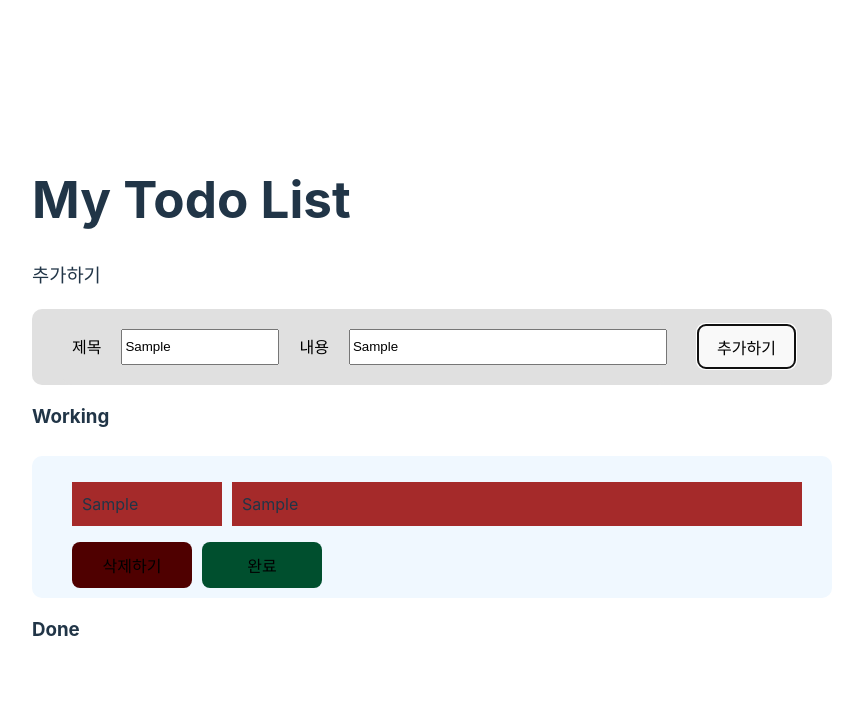
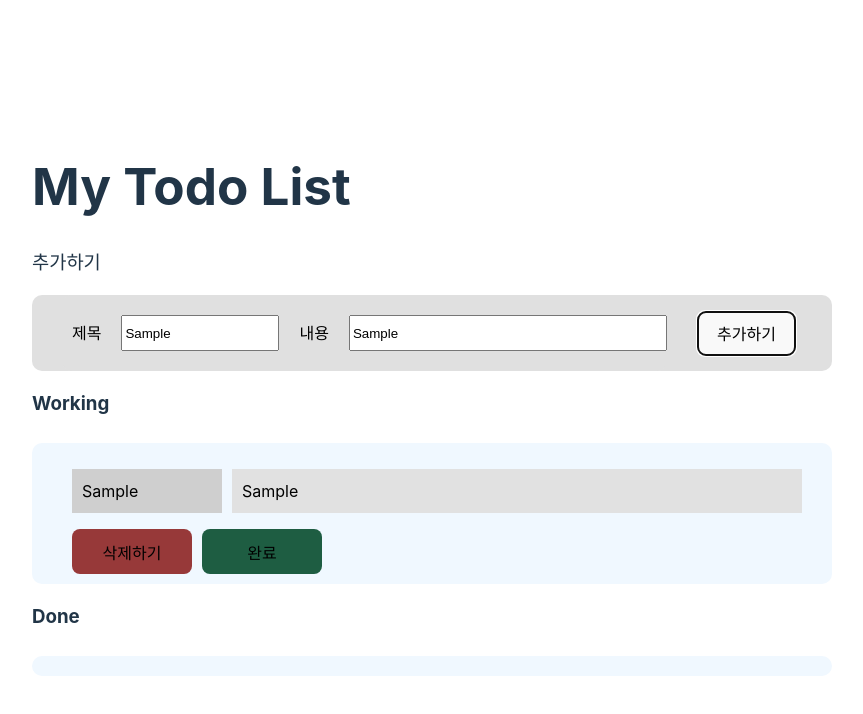
Before and after one commit to sobbingtofu/individualPrjToDoList, a React (Vite) app: page / in a window 1280 px wide. Both pictures are taken after typing "Sample", "Sample" into the empty fields and a click on the button "추가하기". Shown: the top 714 px of the page, without its empty margins (208-1071 px from the left). Built offline with nearby package versions, Linux system fonts and the light colour scheme.

Commit message:
update: 컴포넌트 분리 완료

```diff
--- /dev/null
+++ b/src/AddSection.jsx
@@ -0,0 +1,42 @@
+/* eslint-disable react/prop-types */
+import { useState } from 'react'
+import './App.css'
+
+const AddSection = ({todoList, setTodoList}) => {
+    // 사용자가 input하는 정보가 담기는 state들 생성
+    const [inputTitle, setInputTitle] = useState("");
+    const [inputContent, setInputContent] = useState("");
+
+
+    // 추가하기 버튼 누르면 실행될 함수
+    // 사용자가 input한 정보를 새로운 todo 객체로 만들고, 이를 todoList 배열에 저장
+    const addTodo = () => {
+    const newTodo = {
+      // id: todoList.length+1, 중복 이슈 발생
+      id: Date.now(),
+      title: inputTitle,
+      content: inputContent,
+      isDone: false
+    };
+    setTodoList([...todoList, newTodo])
+  }
+
+    return (
+    <>
+    <h3>추가하기</h3>
+    <section className='add-section'>
+        <section className='inputs'>
+            <p className='input-label-title'>제목</p>
+            <input className='input-title' id='input-title' value = {inputTitle}
+            onChange={(e) => {setInputTitle(e.target.value);}}/>
+            <p className='input-label-content'>내용</p>
+            <input className='input-content' id='input-content' value = {inputContent}
+            onChange={(e) => {setInputContent(e.target.value)}}/>
+        </section>
+        <button className='add-button' id='add-button' onClick={addTodo}>추가하기</button>
+      </section>
+    </>
+  )
+}
+
+export default AddSection
--- a/src/App.css
+++ b/src/App.css
@@ -52,15 +52,6 @@ body {
   align-items: center;
 }
 
-.todo-list-section {
-  margin-top: 25px;
-  border-width: 2px;
-  border-color: aliceblue;
-  padding: 10px;
-  border-radius: 10px;
-  background-color: aliceblue;
-}
-
 .todo-text-section {
   display: flex;
   flex-direction: row;
@@ -71,13 +62,15 @@ body {
 
 .todo-title, .done-title {
   padding:10px;
-  background-color: brown;
+  background-color: rgb(207, 207, 207);
+  color:black;
   width: 130px;
 }
 
 .todo-content, .done-content {
   padding:10px;
-  background-color: brown;
+  background-color: rgb(225, 225, 225);
+  color:black;
   width: 550px;
 }
 
@@ -91,10 +84,5 @@ body {
 
 .delete-btn {
   width: 120px;
-  background-color: rgb(79, 0, 0);
+  background-color: rgb(151, 57, 57);
 }
-
-.complete-btn {
-  width: 120px;
-  background-color: rgb(0, 79, 46);
-}
--- a/src/App.jsx
+++ b/src/App.jsx
@@ -1,111 +1,20 @@
 import { useState } from 'react'
 import './App.css'
+
+import AddSection from './AddSection';
+import WorkingSection from './WorkingSection';
+import DoneSection from './DoneSection';
 
 const App = () => {
   // todo 객체들이 저장되는 배열 todoList 생성
   const [todoList, setTodoList] = useState([]);
 
-  // 사용자가 input하는 정보가 담기는 state들 생성
-  const [inputTitle, setInputTitle] = useState("");
-  const [inputContent, setInputContent] = useState("");
-
-  // 추가하기 버튼 누르면 실행될 함수
-  // 사용자가 input한 정보를 새로운 todo 객체로 만들고, 이를 todoList 배열에 저장
-  const addTodo = () => {
-    const newTodo = {
-      // id: todoList.length+1, 중복 이슈 발생
-      id: Date.now(),
-      title: inputTitle,
-      content: inputContent,
-      isDone: false
-    };
-    setTodoList([...todoList, newTodo])
-  }
-  // 삭제하기 버튼 누르면 실행될 함수
-  // 버튼 눌린 대상과 id가 같은 todo를 todoList에서 삭제한 deletedTodoList를 TodoList로 재설정해줌
-  const deleteTodo = (e) => {
-    const deletedTodoList = todoList.filter((todo) => {
-      return (parseInt(todo.id) !== parseInt(e.target.id));
-    })
-    setTodoList(deletedTodoList);
-  }
-  // 완료 버튼 누르면 실행될 함수
-  // 버튼 눌린 대상과 id가 같은 todo 객체의 isDone 속성을 true로 바꿔 Done 섹션에 표기되도록 함
-  const setToDone = (e) => {
-    console.log(e.target.id);
-    todoList.forEach((todo) => {
-      if(todo.id === parseInt(e.target.id)) {
-        todo.isDone = true;
-      }
-    })
-    setTodoList([...todoList]);
-  }
-
-  // 취소 버튼 누르면 실행될 함수
-  // 버튼 눌린 대상과 id가 같은 todo 객체의 isDone 속성을 false 바꿔 Working 섹션에 표기되도록 함
-  const setToUndone = (e) => {
-    console.log(e.target.id);
-    todoList.forEach((todo) => {
-      if(todo.id === parseInt(e.target.id)) {
-        todo.isDone = false;
-      }
-    })
-    setTodoList([...todoList]);
-  }
-
   return (
     <>
     <h1>My Todo List</h1>
-    <h3>추가하기</h3>
-      <section className='add-section'>
-        <section className='inputs'>
-          <p className='input-label-title'>제목</p>
-          <input className='input-title' id='input-title' value = {inputTitle}
-            onChange={(e) => {setInputTitle(e.target.value);}}/>
-          <p className='input-label-content'>내용</p>
-          <input className='input-content' id='input-content' value = {inputContent}
-            onChange={(e) => {setInputContent(e.target.value)}}/>
-        </section>
-        <button className='add-button' id='add-button' onClick={addTodo}>추가하기</button>
-      </section>
-      <h3>Working</h3>
-      <section className='todo-list-section'>
-        {todoList.map((todo) => {
-          if(todo.isDone === false) {
-            return (
-              // eslint-disable-next-line react/jsx-key
-              <section className='todo-section' id={todo.id}>
-                <section className='todo-text-section'>
-                  <p className='todo-title'>{todo.title}</p>
-                  <p className='todo-content'>{todo.content}</p>
-                </section>
-                <section className='todo-btn-section'>
-                  <button className='delete-btn' id={todo.id} onClick={deleteTodo}>삭제하기</button>
-                  <button className='complete-btn' id={todo.id} onClick={setToDone}>완료</button>
-                </section>
-              </section>
-              );
-          }})}
-      </section>
-      <h3>Done</h3>
-      <section className='done-list-section'>
-        {todoList.map((todo) => {
-           if(todo.isDone === true) {
-            return (
-            // eslint-disable-next-line react/jsx-key
-            <section className='todo-section'>
-              <section className='todo-text-section'>
-                <p className='done-title'>{todo.title}</p>
-                <p className='done-content'>{todo.content}</p>
-              </section>
-              <section className='todo-btn-section'>
-                <button className='delete-btn' id={todo.id} onClick={deleteTodo}>삭제하기</button>
-                <button className='complete-btn'id={todo.id} onClick={setToUndone}>취소</button>
-              </section>
-            </section>
-            );}
-        })}
-      </section>
+      <AddSection todoList = {todoList} setTodoList = {setTodoList}></AddSection>
+      <WorkingSection todoList = {todoList} setTodoList = {setTodoList}></WorkingSection>
+      <DoneSection todoList = {todoList} setTodoList = {setTodoList}></DoneSection>
     </>
   )
 }
--- /dev/null
+++ b/src/DoneSection.css
@@ -0,0 +1,14 @@
+.done-list-section {
+    margin-top: 25px;
+    border-width: 2px;
+    border-color: aliceblue;
+    padding: 10px;
+    border-radius: 10px;
+    background-color: aliceblue;
+  }
+
+  .cancel-btn {
+    width: 120px;
+    background-color: rgb(193, 193, 193);
+    color:black;
+  }
--- /dev/null
+++ b/src/DoneSection.jsx
@@ -0,0 +1,50 @@
+/* eslint-disable react/prop-types */
+import './DoneSection.css'
+import './App.css'
+
+const DoneSection = ({todoList, setTodoList}) => {
+
+    const deleteTodo = (e) => {
+        const deletedTodoList = todoList.filter((todo) => {
+          return (parseInt(todo.id) !== parseInt(e.target.id));
+        })
+        setTodoList(deletedTodoList);
+      }
+
+      // 취소 버튼 누르면 실행될 함수
+      // 버튼 눌린 대상과 id가 같은 todo 객체의 isDone 속성을 false 바꿔 Working 섹션에 표기되도록 함
+      const shiftToTodo = (e) => {
+        todoList.forEach((todo) => {
+          if(todo.id === parseInt(e.target.id)) {
+            todo.isDone = false;
+          }
+        })
+        setTodoList([...todoList]);
+      }
+
+    return (
+        <>
+        <h3>Done</h3>
+        <section className='done-list-section'>
+            {todoList.map((todo) => {
+                if(todo.isDone === true) {
+                    return (
+                        // eslint-disable-next-line react/jsx-key
+                        <section className='todo-section'>
+                            <section className='todo-text-section'>
+                                <p className='done-title'>{todo.title}</p>
+                                <p className='done-content'>{todo.content}</p>
+                            </section>
+                            <section className='todo-btn-section'>
+                                <button className='delete-btn' id={todo.id} onClick={deleteTodo}>삭제하기</button>
+                                <button className='cancel-btn'id={todo.id} onClick={shiftToTodo}>취소</button>
+                            </section>
+                        </section>
+            )}
+        })}
+      </section>
+    </>
+  )
+}
+
+export default DoneSection
--- /dev/null
+++ b/src/WorkingSection.css
@@ -0,0 +1,13 @@
+.working-list-section {
+    margin-top: 25px;
+    border-width: 2px;
+    border-color: aliceblue;
+    padding: 10px;
+    border-radius: 10px;
+    background-color: aliceblue;
+}
+
+.complete-btn {
+    width: 120px;
+    background-color: rgb(30, 93, 66);
+}
--- /dev/null
+++ b/src/WorkingSection.jsx
@@ -0,0 +1,52 @@
+/* eslint-disable no-unused-vars */
+/* eslint-disable react/prop-types */
+import './App.css'
+import './WorkingSection.css'
+
+const WorkingSection = ({todoList, setTodoList}) => {
+
+  // 삭제하기 버튼 누르면 실행될 함수
+  // 버튼 눌린 대상과 id가 같은 todo를 todoList에서 삭제한 deletedTodoList를 TodoList로 재설정해줌
+  const deleteTodo = (e) => {
+    const deletedTodoList = todoList.filter((todo) => {
+      return (parseInt(todo.id) !== parseInt(e.target.id));
+    })
+    setTodoList(deletedTodoList);
+  }
+  // 완료 버튼 누르면 실행될 함수
+  // 버튼 눌린 대상과 id가 같은 todo 객체의 isDone 속성을 true로 바꿔 Done 섹션에 표기되도록 함
+  const shiftToDone = (e) => {
+    todoList.forEach((todo) => {
+      if(todo.id === parseInt(e.target.id)) {
+        todo.isDone = true;
+      }
+    })
+    setTodoList([...todoList]);
+  }
+
+  return (
+    <>
+    <h3>Working</h3>
+      <section className='working-list-section'>
+        {todoList.map((todo) => {
+          if(todo.isDone === false) {
+            return (
+              // eslint-disable-next-line react/jsx-key
+              <section className='todo-section' id={todo.id}>
+                <section className='todo-text-section'>
+                  <p className='todo-title'>{todo.title}</p>
+                  <p className='todo-content'>{todo.content}</p>
+                </section>
+                <section className='todo-btn-section'>
+                  <button className='delete-btn' id={todo.id} onClick={deleteTodo}>삭제하기</button>
+                  <button className='complete-btn' id={todo.id} onClick={shiftToDone}>완료</button>
+                </section>
+              </section>
+              );
+          }})}
+      </section>
+    </>
+  );
+}
+
+export default WorkingSection
```
